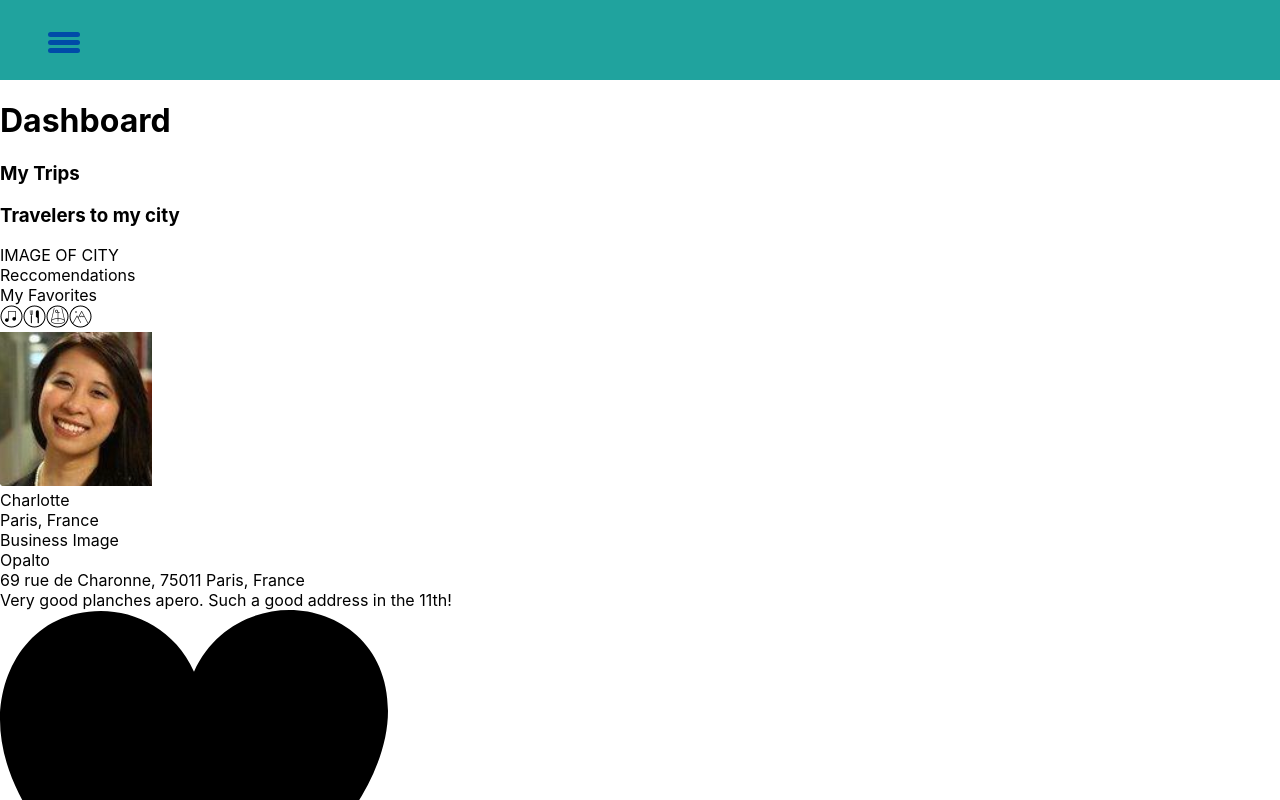
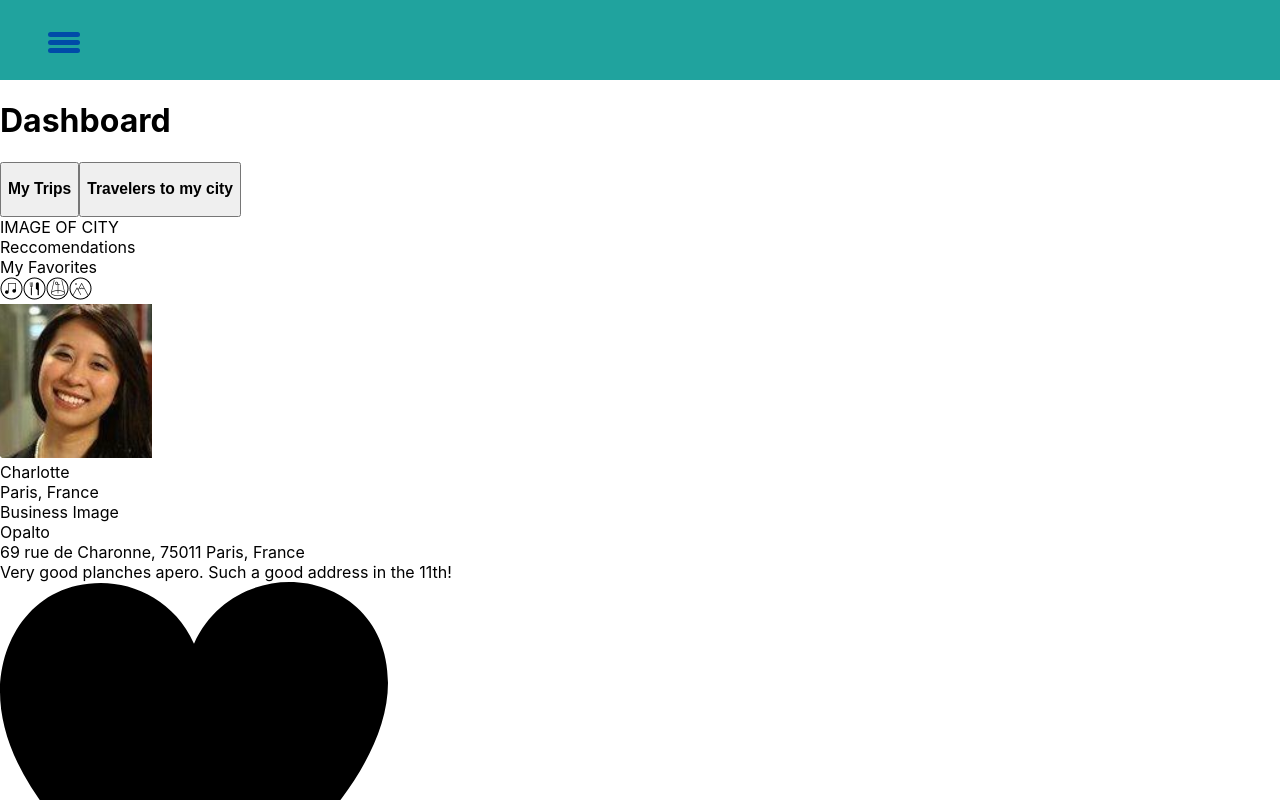
Before and after one commit to itzamnahuerta/localture, a React (Create React App) app in the folder client/: page /dashboard in a window 1280 px wide. Shown: the top 800 px of the page. Built offline with nearby package versions, Linux system fonts and the light colour scheme.

Commit message:
added a simulation of switching tabs

```diff
--- a/client/src/components/Dash/Dash.js
+++ b/client/src/components/Dash/Dash.js
@@ -3,23 +3,43 @@ import TravelersNear from '../TravelersNear/TravelersNear'
 import MyTrips from '../MyTrips/MyTrips'
 
 class Dash extends Component {
+    constructor(){
+        super();
+        this.state={
+            myTrips: true
+        }
+    }
+    handleTabSwitch = () => {
+        if(this.state.myTrips){
+            return <MyTrips />
+        }
+        else{
+            return <TravelersNear />
+        }
+    }
+    handleTabState = (e) => {
+        e.preventDefault();
+        // let tab = e.target.id;
+        // console.log(tab)
+        this.setState({myTrips: !this.state.myTrips})
+    }
     render() {
         return (
             <div>
                 <h1>Dashboard</h1>
                 <div>
-                    <div>
+                    <button id='myTrips' value={'myTrips'} onClick={this.handleTabState}>
                         <h3>My Trips</h3>
-                    </div>
-                    <div>
+                    </button>
+                    <button id='Travelers'value={'Travelers'} onClick={this.handleTabState}>
                         <h3>Travelers to my city</h3>
-                    </div>
+                    </button>
                 </div>
                 <div>IMAGE OF CITY</div>
-
+                    {this.handleTabSwitch()}
                     {/* THIS PART IS DIFFERENT WITH THE CONDITIONAL RENDER DEPENDING ON WHICH TAB IS CLICK.  */}
                 {/* <TravelersNear /> */}
-                <MyTrips />
+                {/* <MyTrips /> */}
             </div>
         );
     }
```
